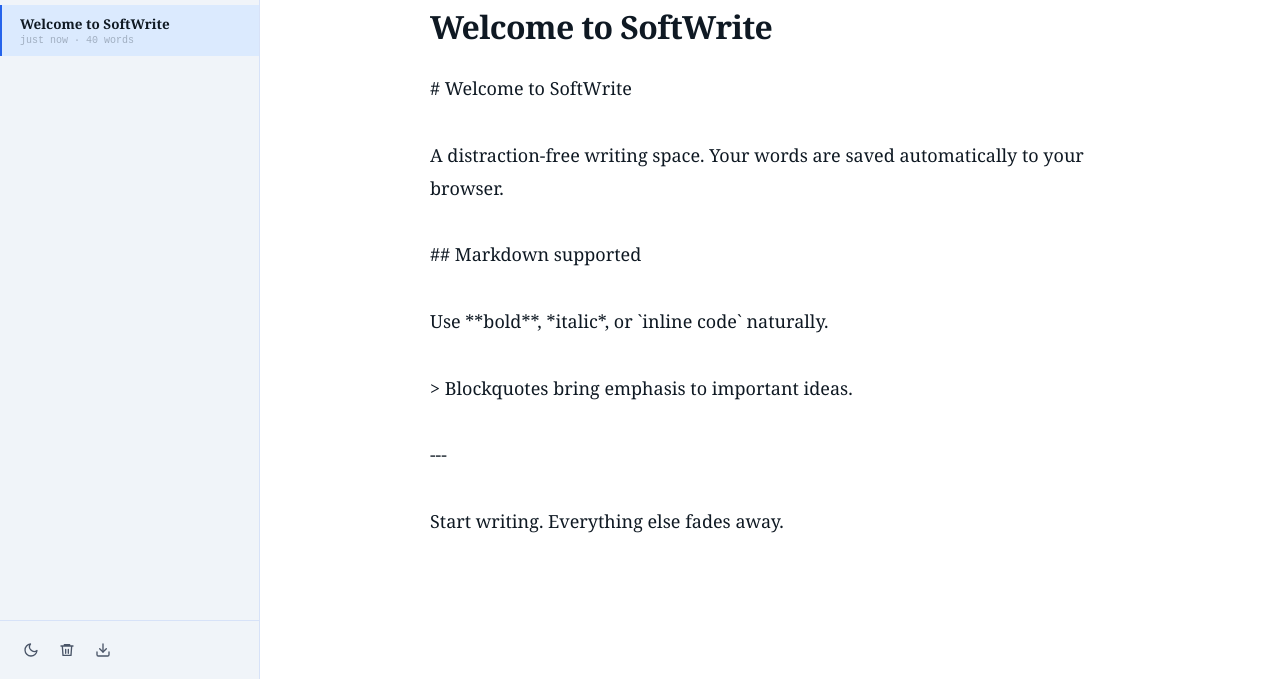
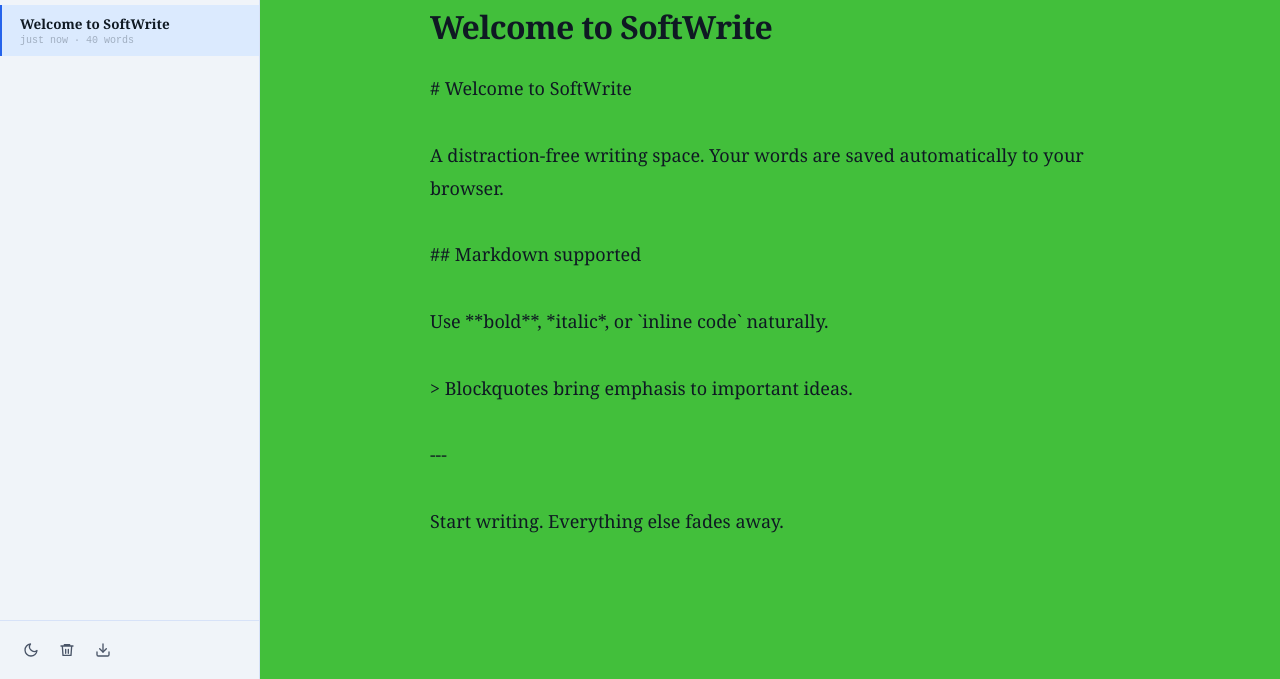
Before and after one commit to PRASHANTH-BURLA/project1-test-repo, a plain HTML site: page website/index.html in a window 1280 px wide. Shown: the part 121-800 px from the top of the page. Drawn offline with Linux system fonts and the light colour scheme.

Commit message:
updated the website/style.css with changing background color in light theme

```diff
--- a/website/style.css
+++ b/website/style.css
@@ -4,7 +4,7 @@
 /* ─── Color Tokens: smooth white + blue + black ─── */
 :root {
   /* Light theme */
-  --bg:          #ffffff;          /* pure white canvas */
+  --bg:          #42bf3b;          /* pure white canvas */
   --surface:     #f0f4f9;          /* soft blue-tinted white for sidebar/bars */
   --ink:         #0f1923;          /* rich near-black for text */
   --ink-muted:   #4a5568;          /* mid-tone grey-blue for secondary text */
```
